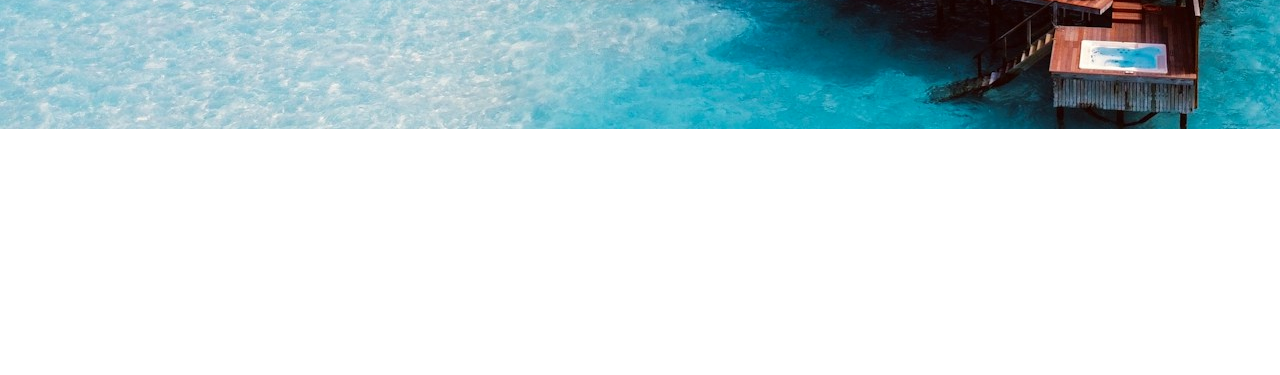
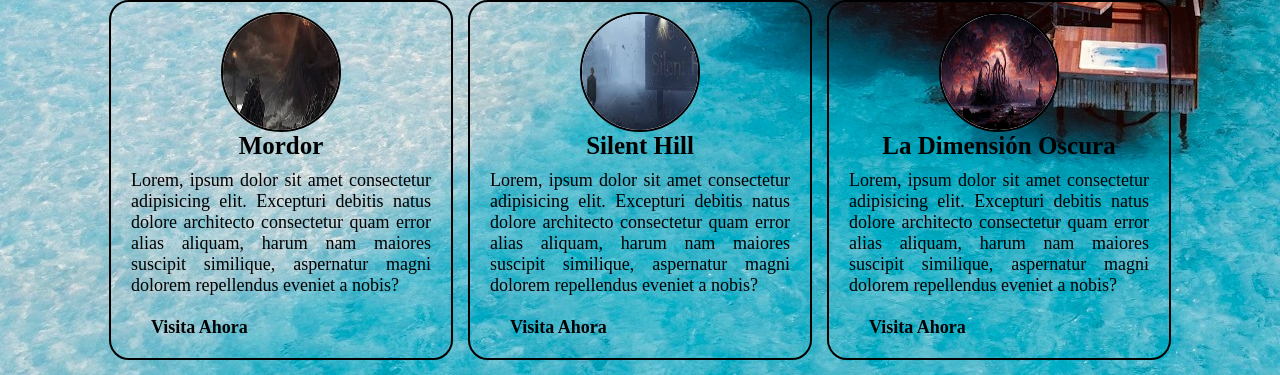
Before and after one commit to DionnerFigueras/modulo4, a plain HTML site: page index.html in a window 1280 px wide. Shown: the part 671-1046 px from the top of the page. Before the commit the page ends 800 px from the top, so only its background shows below. Drawn offline with Linux system fonts and the light colour scheme.

Commit message:
Inclusión de destinos
Se agregaron los lugares destacados.

```diff
--- a/index.html
+++ b/index.html
@@ -1,5 +1,5 @@
 <!DOCTYPE html>
-<html lang="en">
+<html lang="es">
 <head>
     <meta charset="UTF-8">
     <meta name="viewport" content="width=device-width, initial-scale=1.0">
@@ -66,5 +66,61 @@
         </div>
     </section>
 
+    <section class="LugaresDestacados">
+
+        <h2>Lugares destacados</h2>
+
+        <div class="contenedor-tarjeta">
+
+            <div class="tarjeta">
+
+                <div class="perfil">
+                    <img src="images/Mordor.jpeg" alt="Mordor" title="Mordor">
+                    <p>Mordor</p>
+                </div>
+
+                <div class="descripcion">
+                    <p>Lorem, ipsum dolor sit amet consectetur adipisicing elit. Excepturi debitis natus dolore architecto consectetur quam error alias aliquam, harum nam maiores suscipit similique, aspernatur magni dolorem repellendus eveniet a nobis?</p>
+                    <br>
+                    <a href="#">Visita Ahora</a>
+                </div>
+
+            </div>
+
+            <div class="tarjeta">
+
+                <div class="perfil">
+                    <img src="images/SilentHill.jpeg" alt="Silent Hill" title="Silent Hill">
+
+                    <p>Silent Hill</p>
+                </div>
+
+                <div class="descripcion">
+                    <p>Lorem, ipsum dolor sit amet consectetur adipisicing elit. Excepturi debitis natus dolore architecto consectetur quam error alias aliquam, harum nam maiores suscipit similique, aspernatur magni dolorem repellendus eveniet a nobis?</p>
+                    <br>
+                    <a href="#">Visita Ahora</a>
+                </div>
+
+            </div>
+
+            <div class="tarjeta">
+
+                <div class="perfil">
+                    <img src="images/DimensiónOscura.jpeg" alt="La Dimensión Oscura" title="La Dimensión Oscura">
+                    <p>La Dimensión Oscura</p>
+                </div>
+
+                <div class="descripcion">
+                    <p>Lorem, ipsum dolor sit amet consectetur adipisicing elit. Excepturi debitis natus dolore architecto consectetur quam error alias aliquam, harum nam maiores suscipit similique, aspernatur magni dolorem repellendus eveniet a nobis?</p>
+                    <br>
+                    <a href="#">Visita Ahora</a>
+                </div>
+
+            </div>
+
+        </div>
+
+    </section>
+
 </body>
 </html>
--- a/stylesCss/styles.css
+++ b/stylesCss/styles.css
@@ -106,3 +106,82 @@ body {
 .button:hover {
     background: rgb(111, 110, 110);
 }
+
+.LugaresDestacados h2 {
+    font-size: 45px;
+    font-weight: bold;
+    text-align: center;
+    margin-bottom: 15px;
+    color: crimson;
+}
+
+.contenedor-tarjeta {
+    display: flex;
+    flex-wrap: wrap;
+    justify-content: center;
+    gap: 15px;
+    margin-bottom: 15px;
+}
+
+.tarjeta {
+    background: transparent;
+    display: flex;
+    flex-direction: column;
+    border: 2px solid black;
+    border-radius: 20px;
+    width: fit-content;
+    padding: 10px 20px;
+
+    color: #000;
+}
+
+.tarjeta:hover {
+    box-shadow: 0px 0px 10px black;
+
+    .perfil p {
+        border-bottom: 3px solid #ff7f4d;
+    }
+}
+
+.perfil{
+    margin-bottom: 10px;
+    display: flex;
+    flex-direction: column;
+    justify-content: center;
+    align-items: center;
+}
+
+.perfil img {
+    background: #f8f8f8;
+    width: 120px;
+    height: 120px;
+    border-radius: 50%;
+    border: 2px solid #000;
+}
+
+.perfil p {
+  color: #000;
+
+  font-size: 25px;
+  font-weight: bold;
+}
+
+.descripcion {
+    width: 300px;
+    height: auto;
+    text-align: justify;
+    font-size: 18px;
+}
+
+.descripcion a{
+    display: inline-block;
+    text-decoration: none;
+    color: black;
+    font-weight: bold;
+    margin: 0 20px;
+    padding-bottom: 10px;
+}
+
+.descripcion a:hover{
+    border-bottom: 3px solid #ff7f4d;
+}
```
Also changed, not shown: images/DimensiónOscura.jpeg (added), images/Mordor.jpeg (added), images/SilentHill.jpeg (added), images/SilentHill.png (added).
